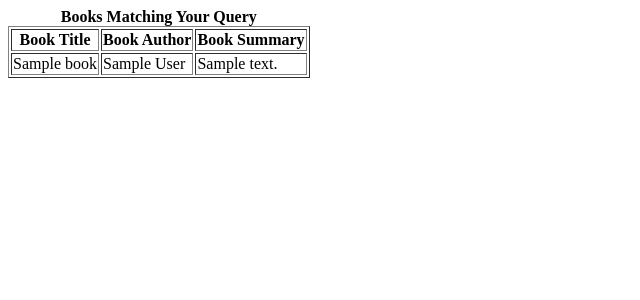
After one commit to rajaswa/BERT-For-Semantic-Recommendation, a Flask app: template flaskapp/templates/output.html in a window 1280 px wide. The commit adds this page. Shown: the top 300 px of the page, without its empty margins (0-640 px from the left). Run offline with Flask 2, Linux system fonts and the light colour scheme; the template is opened without the code that fills it: most values are stand-ins (such as "Sample title", 1, 10 or a date in 2020).

Commit message:
Add files via upload

```diff
--- /dev/null
+++ b/flaskapp/templates/output.html
@@ -0,0 +1,29 @@
+<!DOCTYPE html>
+<html>
+<head>
+	<title> Your Recommends are Here!!</title>
+</head>
+<body>
+
+	<table border="1" summary="gives the recommendations to the user">
+		<caption><strong> Books Matching Your Query </strong></caption>
+		<thead>
+			<tr>
+				<th>Book Title</th>
+				<th>Book Author</th>
+				<th>Book Summary</th>
+			</tr>
+		</thead>
+		<tbody>
+			{% for book in recommendations %}
+				<tr>
+					<td> {{ book.book_title }} </td>
+					<td> {{ book.book_author }} </td>
+					<td> {{ book.summary }} </td>
+				</tr>
+			{% endfor %}
+		</tbody>
+	</table>
+
+</body>
+</html>
```
Also changed, not shown: flaskapp/templates/home.html (+13 -9 lines), flaskapp/templates/inputform.html (+5 -9 lines), flaskapp/templates/len.html (added, +12 -0 lines).
